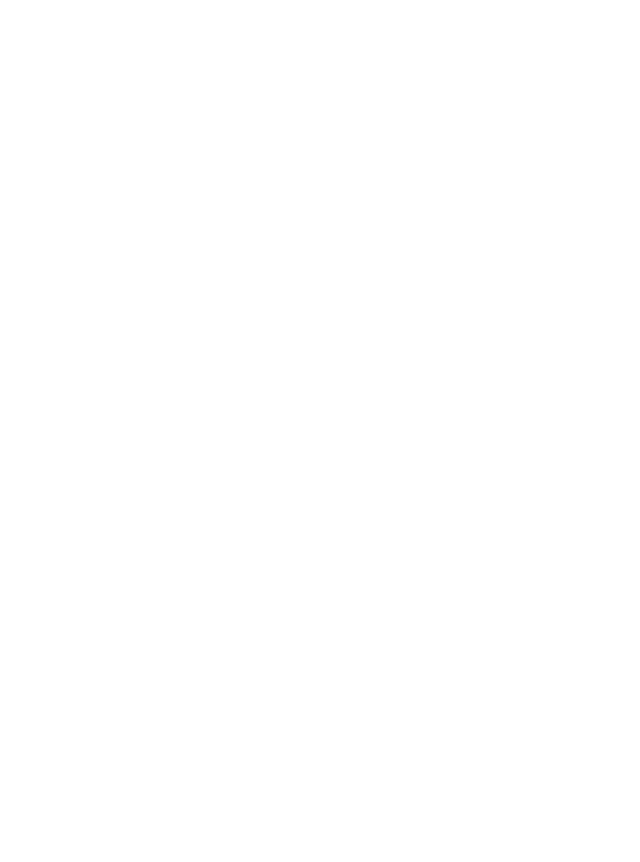
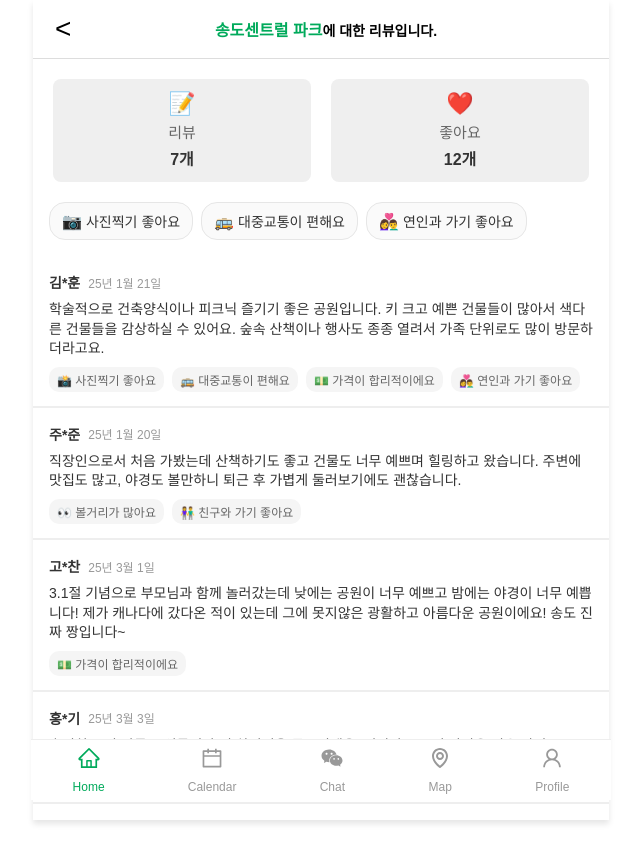
Before and after one commit to OdgOdg/frontend, a React (Vite) app: page /reviewread in a window 1280 px wide. Before the commit this address had no page. Shown: the top 862 px of the page, without its empty margins (319-959 px from the left). Before the commit the page ends 800 px from the top, so only its background shows below. Built offline with nearby package versions, Linux system fonts and the light colour scheme; a web font is replaced by a local one.

Commit message:
design : 리뷰 보기 페이지 퍼블리싱 완료

```diff
--- a/src/App.tsx
+++ b/src/App.tsx
@@ -23,7 +23,8 @@
 import TourSightListPage from "./pages/ListPage/TourSightListPage.tsx";
 import IncomingCall from "./pages/chatPage/IncomingCall.tsx";
 import OutgoingCall from "./pages/chatPage/OutcomingCall.tsx";
-import ReviewWrite from "./pages/ReviewPage/ReviewWrite.tsx"
+import ReviewWrite from "./pages/ReviewPage/ReviewWrite.tsx";
+import ReviewRead from "./pages/ReviewPage/ReviewRead.tsx";
 
 function AppLayout() {
   return (
@@ -63,6 +64,7 @@
             <Route path="/incomingcall" element={<IncomingCall />} />
             <Route path="/outgoingcall" element={<OutgoingCall />} />
             <Route path="/reviewwrite" element={<ReviewWrite />} />
+            <Route path="/reviewread" element={<ReviewRead />} />
           </Route>
         </Routes>
       </Router>
--- /dev/null
+++ b/src/pages/ReviewPage/ReviewRead.tsx
@@ -0,0 +1,245 @@
+import React from 'react';
+import styled from 'styled-components';
+import BottomNavbar from "../../components/BottomNavbar";
+import Header from "../../components/Header";
+
+/* ───────── styled-components ───────── */
+
+const Container = styled.div`
+  width: 100%;
+  margin: 0 auto;
+  background-color: #fff;
+  color: #333;
+  position: relative;
+`;
+
+const SummaryBoxWrapper = styled.div`
+  display: flex;
+  flex-direction: row;
+  justify-content: space-between;
+  margin: 20px 20px;
+  gap: 20px;
+`;
+
+const SummaryBox = styled.div`
+  flex: 1;
+  background-color: #efefef;
+  border-radius: 8px;
+  padding: 12px;
+  text-align: center;
+
+  display: flex;
+  flex-direction: column;
+  align-items: center;
+`;
+
+const SummaryIcon = styled.div`
+  font-size: 22px;
+  margin-bottom: 4px;
+`;
+
+const SummaryLabel = styled.div`
+  font-size: 15px;
+  color: #666;
+`;
+
+const SummaryValue = styled.div`
+  font-size: 16px;
+  font-weight: bold;
+  margin-top: 4px;
+`;
+
+const KeywordBoxWrapper = styled.div`
+  display: flex;
+  margin: 12px 16px;
+  gap: 8px;
+`;
+
+const KeywordBox = styled.div`
+  display: flex;
+  align-items: center;
+  gap: 4px;
+  background-color: #fafafa;
+  border: 1px solid #e6e6e6;
+  padding: 8px 12px;
+  border-radius: 16px;
+  font-size: 14px;
+`;
+
+const KeywordIcon = styled.span`
+  font-size: 16px;
+`;
+
+const ReviewList = styled.div`
+  margin: 16px;
+`;
+
+const ReviewContainer = styled.div`
+  position: relative;
+  padding: 16px 0;
+
+  &::after {
+    content: "";
+    display: block;
+    position: absolute;
+    left: 50%;
+    transform: translateX(-50%);
+    bottom: 0;
+
+    width: 100vw;
+    border-bottom: 2px solid #eee;
+  }
+`;
+
+const UserInfo = styled.div`
+  display: flex;
+  align-items: center;
+  gap: 8px;
+`;
+
+const UserName = styled.span`
+  font-weight: bold;
+  font-size: 14px;
+`;
+
+const ReviewDate = styled.span`
+  font-size: 12px;
+  color: #999;
+`;
+
+const ReviewContent = styled.p`
+  margin: 8px 0;
+  font-size: 14px;
+  line-height: 1.4;
+`;
+
+const TagContainer = styled.div`
+  display: flex;
+  gap: 8px;
+  flex-wrap: wrap;
+  margin-top: 8px;
+`;
+
+const Tag = styled.span`
+  background-color: #f5f5f5;
+  font-size: 12px;
+  padding: 4px 8px;
+  border-radius: 10px;
+  color: #666;
+`;
+
+/* ------------------------- Component & Types ------------------------- */
+
+interface ReviewItemProps {
+    userName: string;
+    date: string;
+    content: string;
+    tags?: string[];
+}
+
+function maskName(name: string): string {
+    if (name.length <= 2) {
+        return name[0] + '*';
+    }
+    return name[0] + '*' + name.slice(2);
+}
+
+/** 개별 리뷰 아이템을 렌더링하는 컴포넌트 */
+const ReviewItem: React.FC<ReviewItemProps> = ({ userName, date, content, tags }) => {
+    return (
+        <ReviewContainer>
+            <UserInfo>
+                { }
+                <UserName>{maskName(userName)}</UserName>
+                <ReviewDate>{date}</ReviewDate>
+            </UserInfo>
+            { }
+            <ReviewContent>{content}</ReviewContent>
+            {tags && (
+                <TagContainer>
+                    {tags.map((tag, index) => (
+                        <Tag key={`${tag}-${index}`}>{tag}</Tag>
+                    ))}
+                </TagContainer>
+            )}
+        </ReviewContainer>
+    );
+};
+
+/** 메인 페이지 컴포넌트 */
+const ReviewPage: React.FC = () => {
+    return (
+        <>
+            <Header
+                title={
+                    <>
+                        <span style={{ color: "#00AA5B", fontSize: "16px" }}>송도센트럴 파크</span>
+                        <span style={{ fontSize: "14px" }}>에 대한 리뷰입니다.</span>
+                    </>
+                }
+            />
+            <Container>
+                {/* 요약 박스: 리뷰/좋아요 + 이모티콘 */}
+                <SummaryBoxWrapper>
+                    <SummaryBox>
+                        <SummaryIcon>📝</SummaryIcon>
+                        <SummaryLabel>리뷰</SummaryLabel>
+                        <SummaryValue>7개</SummaryValue>
+                    </SummaryBox>
+                    <SummaryBox>
+                        <SummaryIcon>❤️</SummaryIcon>
+                        <SummaryLabel>좋아요</SummaryLabel>
+                        <SummaryValue>12개</SummaryValue>
+                    </SummaryBox>
+                </SummaryBoxWrapper>
+
+                {/* 키워드 박스 (사진, 교통, 연인) */}
+                <KeywordBoxWrapper>
+                    <KeywordBox>
+                        <KeywordIcon>📷</KeywordIcon>
+                        사진찍기 좋아요
+                    </KeywordBox>
+                    <KeywordBox>
+                        <KeywordIcon>🚌</KeywordIcon>
+                        대중교통이 편해요
+                    </KeywordBox>
+                    <KeywordBox>
+                        <KeywordIcon>👩‍❤️‍👨</KeywordIcon>
+                        연인과 가기 좋아요
+                    </KeywordBox>
+                </KeywordBoxWrapper>
+
+                {/* 리뷰 목록 */}
+                <ReviewList>
+                    <ReviewItem
+                        userName="김지훈"
+                        date="25년 1월 21일"
+                        content="학술적으로 건축양식이나 피크닉 즐기기 좋은 공원입니다. 키 크고 예쁜 건물들이 많아서 색다른 건물들을 감상하실 수 있어요. 숲속 산책이나 행사도 종종 열려서 가족 단위로도 많이 방문하더라고요."
+                        tags={['📸 사진찍기 좋아요', '🚌 대중교통이 편해요', '💵 가격이 합리적이에요', '👩‍❤️‍👨 연인과 가기 좋아요']}
+                    />
+                    <ReviewItem
+                        userName="주영준"
+                        date="25년 1월 20일"
+                        content="직장인으로서 처음 가봤는데 산책하기도 좋고 건물도 너무 예쁘며 힐링하고 왔습니다. 주변에 맛집도 많고, 야경도 볼만하니 퇴근 후 가볍게 둘러보기에도 괜찮습니다."
+                        tags={['👀 볼거리가 많아요', '👫 친구와 가기 좋아요']}
+                    />
+                    <ReviewItem
+                        userName="고해찬"
+                        date="25년 3월 1일"
+                        content="3.1절 기념으로 부모님과 함께 놀러갔는데 낮에는 공원이 너무 예쁘고 밤에는 야경이 너무 예쁩니다! 제가 캐나다에 갔다온 적이 있는데 그에 못지않은 광활하고 아름다운 공원이에요! 송도 진짜 짱입니다~"
+                        tags={['💵 가격이 합리적이에요']}
+                    />
+                    <ReviewItem
+                        userName="홍동기"
+                        date="25년 3월 3일"
+                        content="솔직히 그닥 다른 공원들이랑 별 차이점을 못느끼겠음. 역이랑도 그리 가까운 편은 아님. "
+                        tags={['🕺 혼자 가기 좋아요']}
+                    />
+                </ReviewList>
+            </Container>
+            <BottomNavbar />
+        </>
+    );
+};
+
+export default ReviewPage;
--- a/src/pages/ReviewPage/ReviewWrite.tsx
+++ b/src/pages/ReviewPage/ReviewWrite.tsx
@@ -42,7 +42,7 @@
 
 const KeywordGrid = styled.div`
   display: grid;
-  grid-template-columns: 1fr 1fr; /* 2컬럼 */
+  grid-template-columns: 1fr 1fr;
   gap: 8px;
 `;
 
@@ -52,9 +52,8 @@
   justify-content: center;
   gap: 6px;
   padding: 8px;
-  border: 3px solid #ced4da;
   border-radius: 10px;
-  border: ${(props) => (props.isSelected ? "3px solid #00AA5B" : "3px solid #ced4da")};
+  border: ${(props) => (props.isSelected ? "2px solid #00AA5B" : "2px solid #ced4da")};
   background-color: ${(props) => (props.isSelected ? "#00AA5B" : "#fff")};
   color: ${(props) => (props.isSelected ? "#fff" : "#495057")};
   font-size: 15px;
@@ -116,10 +115,10 @@
         "💵 가격이 합리적이에요",
     ];
     const rightKeywords = [
-        "👶 아이와 가기 좋아요",
+        "🕺 혼자 가기 좋아요",
         "👩‍❤️‍👨 연인과 가기 좋아요",
         "👫 친구와 가기 좋아요",
-        "👨‍👩‍👦 부모님과 가기 좋아요",
+        "👨‍👩‍👦 가족과 가기 좋아요",
     ];
 
     const [selectedKeywords, setSelectedKeywords] = useState<string[]>([]);
```
